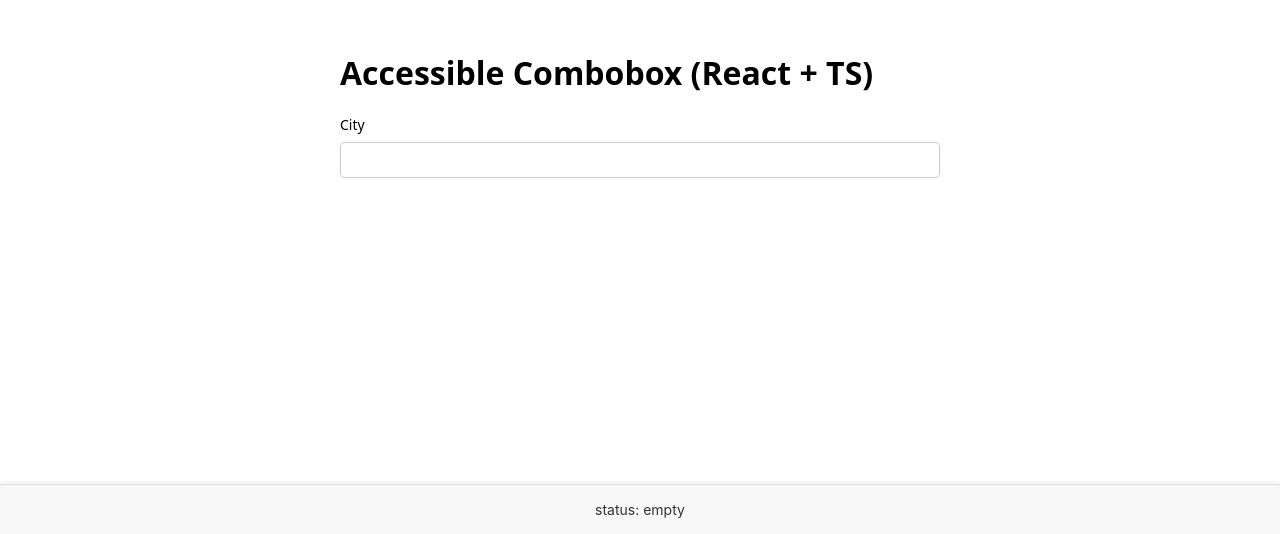
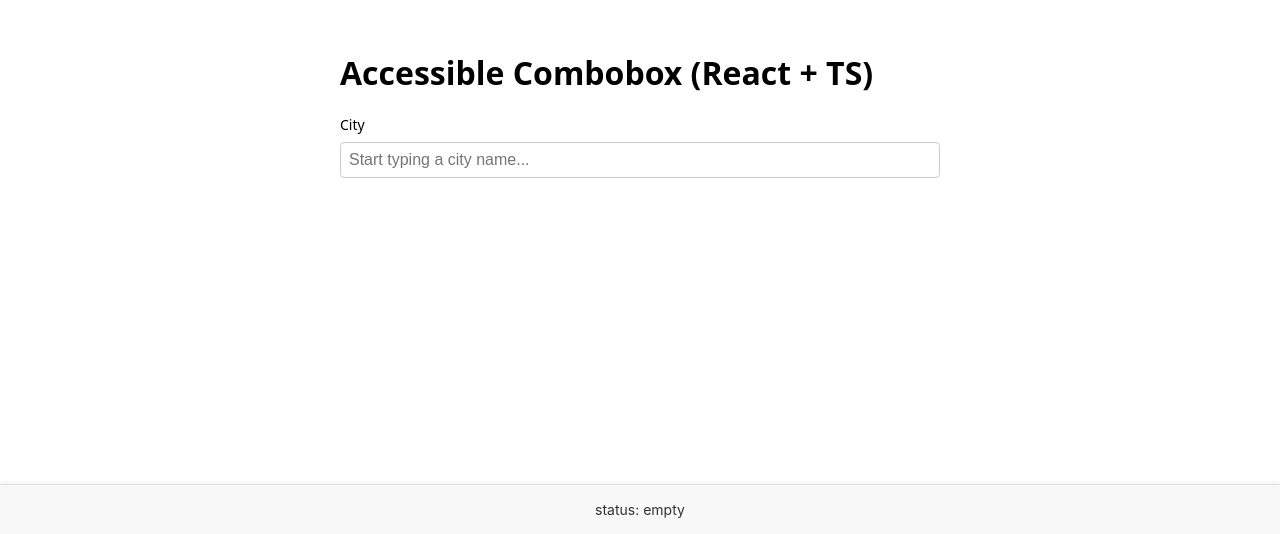
Before and after one commit to oscarpinzon/accessible-combobox-react, a React (Vite) app: page / in a window 1280 px wide. Shown: the part 266-800 px from the top of the page. Built offline with nearby package versions, Linux system fonts and the light colour scheme.

Commit message:
refactor: enhance CityField status messages

```diff
--- a/src/components/CityField/CityField.tsx
+++ b/src/components/CityField/CityField.tsx
@@ -1,54 +1,61 @@
-import { Combobox, type ComboboxOption } from '@/components/Combobox';
+import { Combobox } from '@/components/Combobox';
 import { useCities } from '@/hooks/useCities';
 import React, { useEffect, useState } from 'react';
 import type { CityFieldProps } from './types';
+
+const MAX_SUGGESTIONS = 10;
 
 export const CityField: React.FC<CityFieldProps> = ({
   label,
   onCityChange,
   onStatusChange,
 }) => {
-  const [inputValue, setInputValue] = useState<string>('');
+  const [city, setCity] = useState<string>('');
+  const { cities } = useCities(city);
 
-  const MAX_SUGGESTIONS = 10;
+  const cityOptions = cities.map((c) => ({ value: c, label: c }));
 
-  const { cities } = useCities(inputValue);
+  const isValidCity = (value: string): boolean => {
+    return cities.some((c) => c.toLowerCase() === value.toLowerCase());
+  };
 
-  // Convert cities to ComboboxOption format
-  const cityOptions: ComboboxOption[] = cities.map((city) => ({
-    value: city,
-    label: city,
-  }));
+  useEffect(() => {
+    if (city.trim() === '') {
+      onStatusChange('empty');
+      return;
+    }
 
-  // Determine if the current input matches a valid city
-  const isValidCity = cities.some(
-    (city) => city.toLowerCase() === inputValue.toLowerCase(),
-  );
+    if (cities.length === 0) {
+      onStatusChange('typing...');
+      return;
+    }
 
-  // Update status based on current state
-  useEffect(() => {
-    if (inputValue === '') {
-      onStatusChange('empty');
-    } else if (isValidCity) {
+    const hasExactMatch = cities.some(
+      (c) => c.toLowerCase() === city.toLowerCase(),
+    );
+
+    if (hasExactMatch) {
       onStatusChange('valid');
-    } else if (inputValue.length >= 2 && cities.length > 0) {
-      const displayCount = Math.min(cities.length, MAX_SUGGESTIONS);
-      const count =
-        cities.length > MAX_SUGGESTIONS
-          ? `${displayCount} of ${cities.length}`
-          : cities.length;
-      onStatusChange(`${inputValue} (${count} suggestions)`);
+      return;
+    }
+
+    if (cities.length > MAX_SUGGESTIONS) {
+      onStatusChange(
+        `${city} (showing ${MAX_SUGGESTIONS} of ${cities.length} suggestions)`,
+      );
+    } else if (cities.length === 1) {
+      onStatusChange(`${city} (1 suggestion available)`);
     } else {
-      onStatusChange('typing...');
+      onStatusChange(`${city} (${cities.length} suggestions available)`);
     }
-  }, [inputValue, cities, isValidCity, onStatusChange]);
+  }, [city, cities, onStatusChange]);
 
-  const handleChange = (value: string) => {
-    setInputValue(value);
+  const handleCityChange = (value: string) => {
+    setCity(value);
     onCityChange?.(value);
   };
 
-  const handleSelect = (value: string) => {
+  const handleCitySelect = (value: string) => {
     onCityChange?.(value);
   };
 
@@ -56,14 +63,13 @@ export const CityField: React.FC<CityFieldProps> = ({
     <Combobox
       id="city-input"
       label={label}
-      value={inputValue}
+      value={city}
       options={cityOptions}
-      onChange={handleChange}
-      onSelect={handleSelect}
+      onChange={handleCityChange}
+      onSelect={handleCitySelect}
+      placeholder="Start typing a city name..."
       maxDisplayed={MAX_SUGGESTIONS}
-      isValid={(value) =>
-        cities.some((city) => city.toLowerCase() === value.toLowerCase())
-      }
+      isValid={isValidCity}
       minCharsForSuggestions={2}
     />
   );
```
